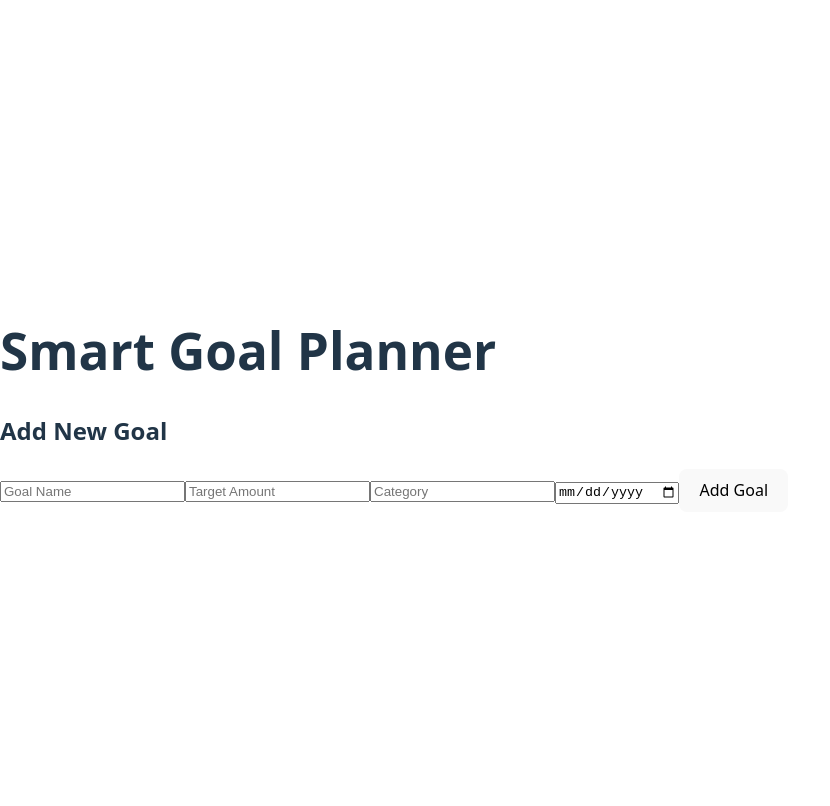
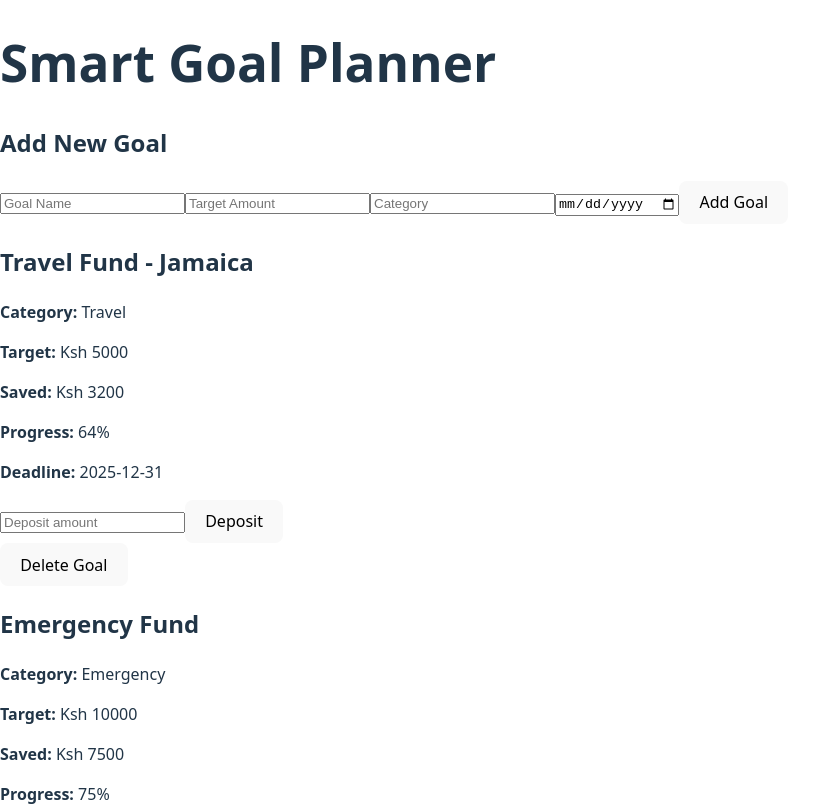
Before and after one commit to Shantelle-wambui/phase-2-SGP-code-challenge, a React (Vite) app in the folder smart-goal-planner/: page / in a window 1280 px wide. Shown: the top 806 px of the page, without its empty margins (0-830 px from the left). Built offline with nearby package versions, Linux system fonts and the light colour scheme; data requests are answered from the project's data file.

Commit message:
Implement full CRUD for goals with form, list, deposit, and deadline warnings

```diff
--- a/smart-goal-planner/db.json
+++ b/smart-goal-planner/db.json
@@ -1,183 +1,103 @@
 {
   "goals": [
-     {
-
+    {
       "id": "1",
-
       "name": "Travel Fund - Jamaica",
-
       "targetAmount": 5000,
-
       "savedAmount": 3200,
-
       "category": "Travel",
-
       "deadline": "2025-12-31",
-
       "createdAt": "2024-01-15"
-
     },
-
     {
-
       "id": "2",
-
       "name": "Emergency Fund",
-
       "targetAmount": 10000,
-
       "savedAmount": 7500,
-
       "category": "Emergency",
-
       "deadline": "2026-06-30",
-
       "createdAt": "2023-05-01"
-
     },
-
     {
-
       "id": "3",
-
       "name": "New Laptop",
-
       "targetAmount": 1500,
-
       "savedAmount": 1500,
-
       "category": "Electronics",
-
       "deadline": "2024-07-20",
-
       "createdAt": "2024-03-10"
-
     },
-
     {
-
       "id": "4",
-
       "name": "Down Payment - House",
-
       "targetAmount": 50000,
-
       "savedAmount": 12000,
-
       "category": "Real Estate",
-
       "deadline": "2027-12-31",
-
       "createdAt": "2024-02-01"
-
     },
-
     {
-
       "id": "5",
-
       "name": "Car Maintenance",
-
       "targetAmount": 800,
-
       "savedAmount": 600,
-
       "category": "Vehicle",
-
       "deadline": "2025-09-15",
-
       "createdAt": "2024-06-01"
-
     },
-
     {
-
       "id": "6",
-
       "name": "Education Fund",
-
       "targetAmount": 20000,
-
       "savedAmount": 5000,
-
       "category": "Education",
-
       "deadline": "2028-01-01",
-
       "createdAt": "2024-04-20"
-
     },
-
     {
-
       "id": "7",
-
       "name": "Holiday Gifts",
-
       "targetAmount": 1000,
-
       "savedAmount": 200,
-
       "category": "Shopping",
-
       "deadline": "2024-08-10",
-
       "createdAt": "2024-07-01"
-
     },
-
     {
-
       "id": "8",
-
       "name": "New iPhone",
-
       "targetAmount": 1200,
-
       "savedAmount": 0,
-
       "category": "Electronics",
-
       "deadline": "2025-01-31",
-
       "createdAt": "2024-07-10"
-
     },
-
     {
-
       "id": "9",
-
       "name": "Retirement Savings",
-
       "targetAmount": 100000,
-
       "savedAmount": 15000,
-
       "category": "Retirement",
-
       "deadline": "2035-01-01",
-
       "createdAt": "2023-01-01"
-
     },
-
     {
-
       "id": "10",
-
       "name": "Home Renovation",
-
       "targetAmount": 7500,
-
       "savedAmount": 1000,
-
       "category": "Home",
-
       "deadline": "2025-03-31",
-
       "createdAt": "2024-05-15"
-
+    },
+    {
+      "id": "86b769db-3f69-4852-9b95-13907982c89c",
+      "name": "Birthday Fund",
+      "targetAmount": 20000,
+      "category": "Birthday",
+      "deadline": "2025-08-07",
+      "savedAmount": 3000,
+      "createdAt": "2025-07-20"
     }
   ]
 }
--- a/smart-goal-planner/src/App.jsx
+++ b/smart-goal-planner/src/App.jsx
@@ -1,18 +1,46 @@
-import { useState } from "react";
-import GoalForm from "../public/components/GoalForm"; //imports the GoalForm comoponent
+import React, { useState, useEffect } from "react";
+import GoalList from "./components/GoalList";
+import GoalForm from "./components/GoalForm"
 
 function App () {
   const[goals, setGoals] = useState([]); //then i useState to keep track of all the saving goals the user adds
 
+   useEffect(() => {
+    fetch("http://localhost:3000/goals") // Replaces with your JSON server URL
+      .then((res) => res.json())         // Parses the response into JSON
+      .then((data) => setGoals(data));   // Saves the goals into state
+  }, []);
+
   function handleAddGoal(newGoal) {
     setGoals([...goals, newGoal]);  // i then use spread operator to create a new array with the previos goals and the new ones at the end
   }
+
+  function handleUpdateGoal(updatedGoal) {  //then update a goal after a deposit
+    const updatedGoals = goals.map((goal) =>
+      goal.id === updatedGoal.id ? updatedGoal : goal
+    );
+    setGoals(updatedGoals);
+  }
+
+   function handleDeleteGoal(deletedGoalId) { //this deletes a goal
+    const updatedGoals = goals.filter((goal) => goal.id !== deletedGoalId);
+    setGoals(updatedGoals);
+  }
+
   return(
     <div className="App">
       <h1>Smart Goal Planner</h1>
 
       <GoalForm onAddGoal={handleAddGoal} />
       {/*this handleAddGoal function is passed as a prop to allow the form to send new data to app*/}
+
+      <GoalList
+        goals={goals}
+        onUpdateGoal={handleUpdateGoal}
+        onDeleteGoal={handleDeleteGoal}
+      />
+      {/* Render the list of all current goals */}
+
     </div>
   )
 }
--- a/smart-goal-planner/public/components/GoalList.jsx
+++ b/smart-goal-planner/src/components/GoalList.jsx
@@ -1,5 +1,5 @@
 import React from "react";
-import GoalCard from "./GoalCard"; //import individual goal card component
+import GoalCard from "./GoalCard"
 
 function GoalList({goals, onUpdateGoal, onDeleteGoal }) {
     return (
```
Also changed, not shown: smart-goal-planner/src/components/DepositForm.jsx (renamed from smart-goal-planner/public/components/DepositForm.jsx), smart-goal-planner/src/components/GoalCard.jsx (renamed from smart-goal-planner/public/components/GoalCard.jsx), smart-goal-planner/src/components/GoalForm.jsx (renamed from smart-goal-planner/public/components/GoalForm.jsx), smart-goal-planner/src/components/Overview.jsx (added).
